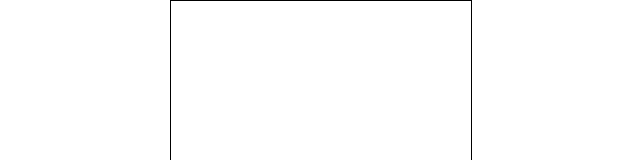
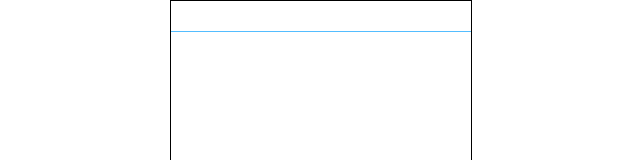
Before and after one commit to masaka-ghub/react-todo-ts, a React (Create React App) app: page / in a window 1280 px wide. Both pictures are taken after a click on the button "Todo追加". Shown: the top 160 px of the page, without its empty margins (319-959 px from the left). Built offline with nearby package versions, Linux system fonts and the light colour scheme.

Commit message:
4.TodoItemを別コンポーネントにする

```diff
--- /dev/null
+++ b/src/components/TodoItem.tsx
@@ -0,0 +1,11 @@
+import React from 'react';
+
+type TodoItemProps = {
+  value: string
+}
+
+const TodoItem: React.FC<TodoItemProps> = ({ value })  => {
+  return <div className="todo-item">{value}</div>;
+}
+
+export default TodoItem;
--- a/src/components/TodoList.tsx
+++ b/src/components/TodoList.tsx
@@ -1,4 +1,5 @@
 import React, { useState } from 'react';
+import TodoItem from './TodoItem';
 
 const TodoList = () => {
   // 入力されたテキストを管理
@@ -19,7 +20,7 @@ const TodoList = () => {
     <>
       <div className="list-container">
         {todoItems.map((item, i) => (
-          <div key={i}>{item}</div>
+          <TodoItem key={i} value={item} />
         ))}
       </div>
       <input type="text" value={input} onChange={handleInput} />
--- a/src/index.css
+++ b/src/index.css
@@ -19,3 +19,11 @@ code {
   height: 480px;
   background-color: #fff;
 }
+
+.todo-item {
+  text-align: left;
+  border-bottom: 1px solid #53bdff;
+  padding: 15px 5px;
+  font-size: 1.3em;
+  color: #2f4f4f;
+}
```
